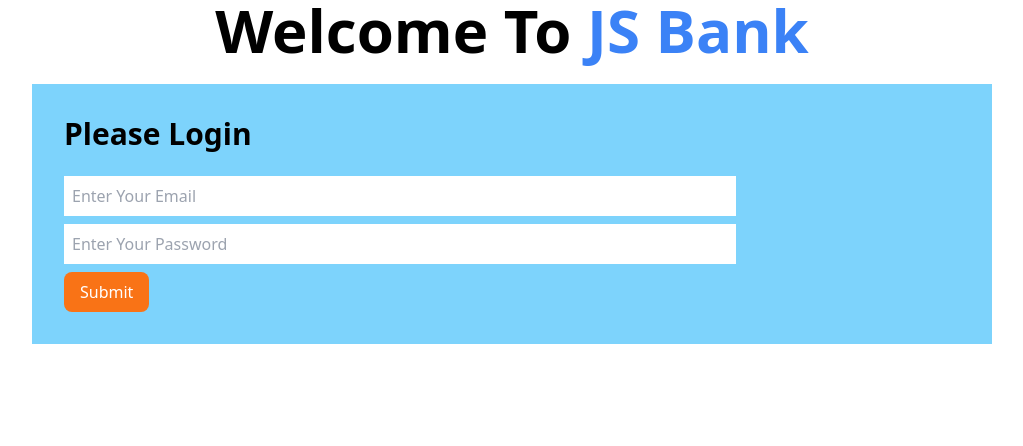
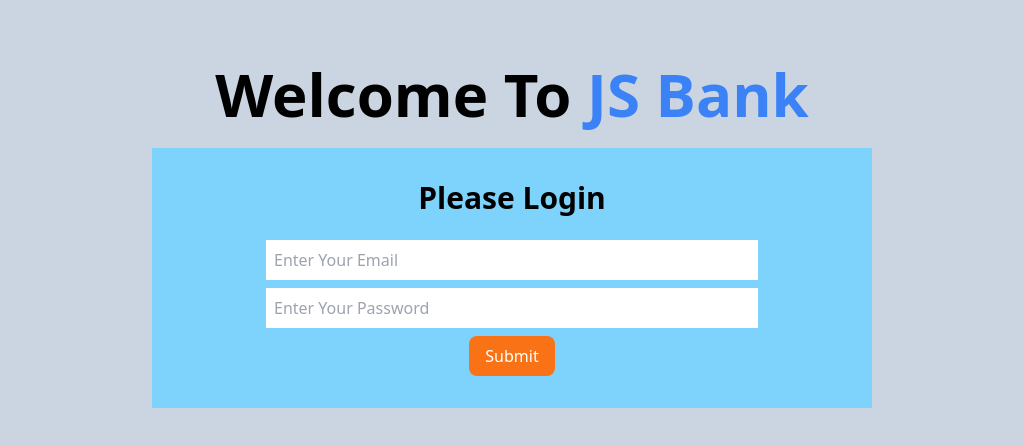
Before and after one commit to azimugv/Bank-JS, a plain HTML site: page index.html in a window 1280 px wide. Shown: the whole page, without its empty margins (128-1151 px from the left). Drawn offline with nearby package versions, Linux system fonts and the light colour scheme.

Commit message:
Bank Login Page CSS Changed

```diff
--- a/index.html
+++ b/index.html
@@ -6,25 +6,25 @@
     <title>Bank JS</title>
     <script src="https://cdn.tailwindcss.com"></script>
   </head>
-  <body>
+  <body class="mt-16 w-9/12 mx-auto bg-slate-300">
     <header>
       <h1 class="text-center text-6xl font-semibold mb-6">
         Welcome To <span class="text-blue-500">JS Bank </span>
       </h1>
     </header>
     <main>
-      <section class="bg-sky-300 w-9/12 mx-auto p-8">
+      <section class="bg-sky-300 w-9/12 mx-auto p-8 text-center">
         <h3 class="text-3xl font-semibold mb-6">Please Login</h3>
         <div>
           <input
-            class="block w-9/12 p-2 mb-2"
+            class="block w-9/12 mx-auto p-2 mb-2"
             type="email"
             name=""
             id="email"
             placeholder="Enter Your Email"
           />
           <input
-            class="block w-9/12 p-2 mb-2"
+            class="block w-9/12 mx-auto p-2 mb-2"
             type="password"
             name=""
             id="password"
```
Also changed, not shown: bank.html (+1 -1 lines).
